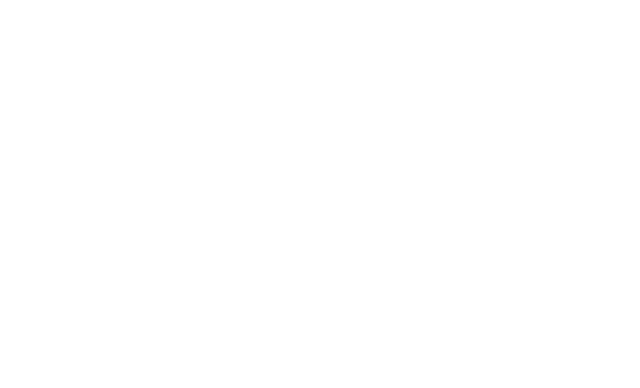
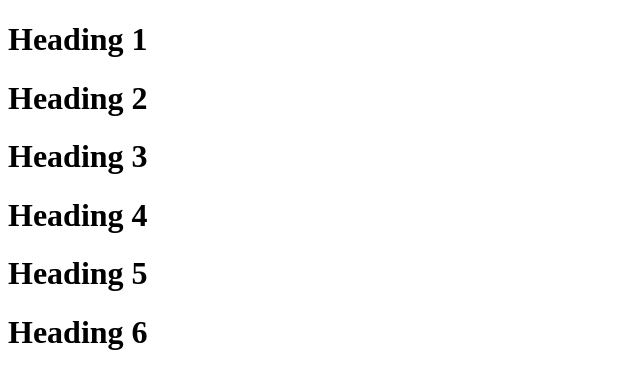
Before and after one commit to TheGoldenBananaPeel/WebsiteStuff, a plain HTML site: page index.html in a window 1280 px wide. Shown: the whole page, without its empty margins (0-640 px from the left). Drawn offline with Linux system fonts and the light colour scheme.

Commit message:
Update index.html
testing more

```diff
--- a/index.html
+++ b/index.html
@@ -8,6 +8,11 @@
 </head>
 <body>
   <!-- Content Past This Point -->
-
+  <h1>Heading 1</h1>
+  <h1>Heading 2</h2>
+  <h1>Heading 3</h3>
+  <h1>Heading 4</h4>
+  <h1>Heading 5</h5>
+  <h1>Heading 6</h6>
 </body>
 </html>
```
